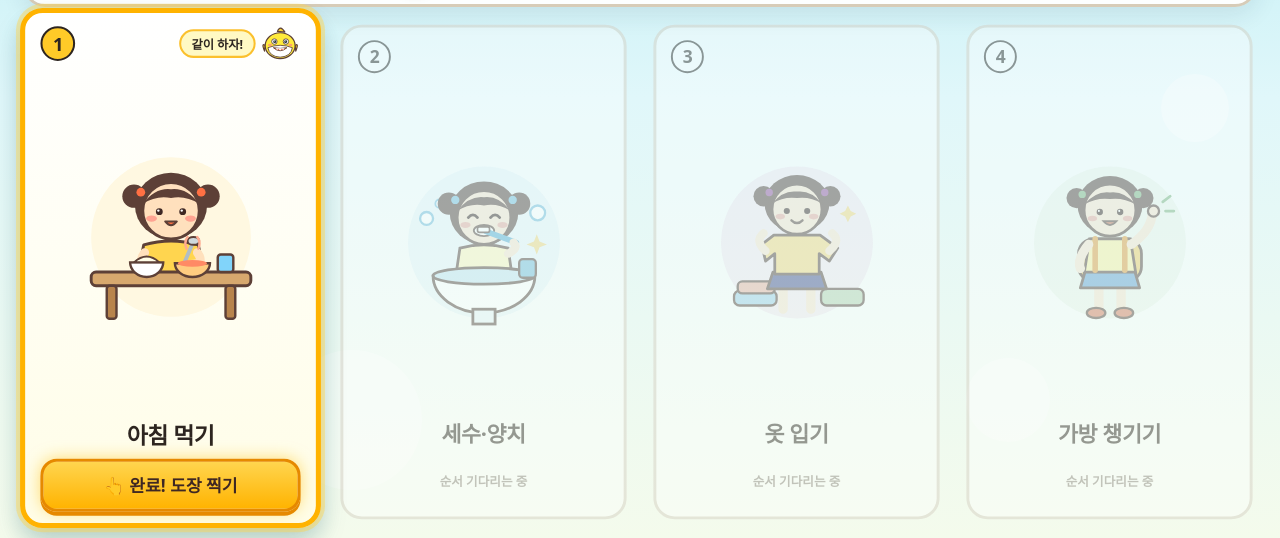
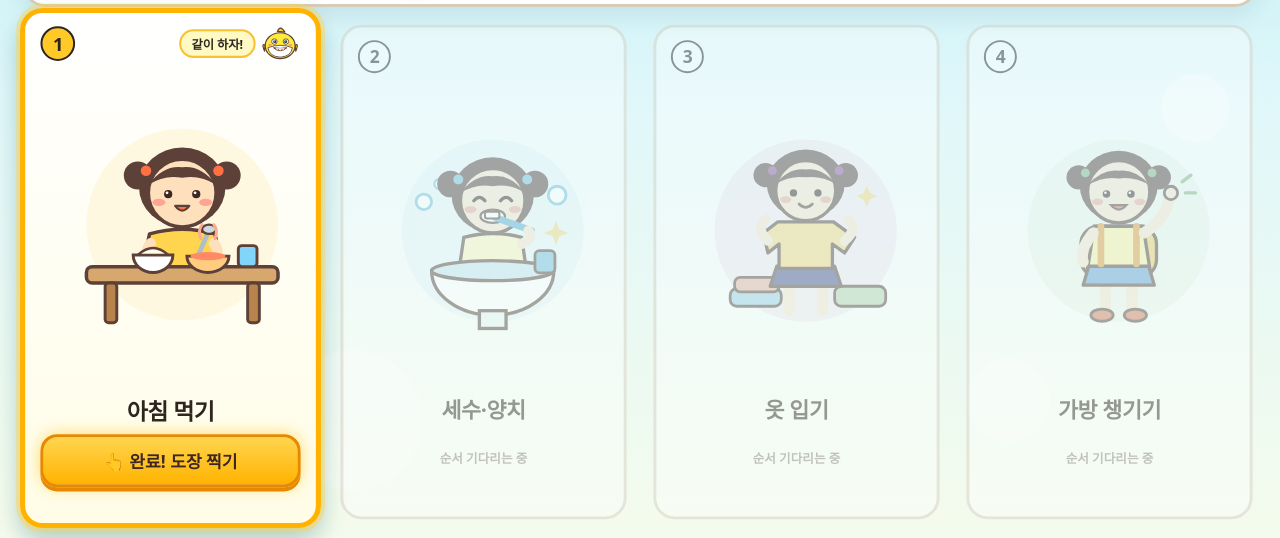
Before and after one commit to yangduhi/family_dashboard, a plain HTML site: page web/index.html in a window 1280 px wide. Shown: the part 262-800 px from the top of the page. Drawn offline with Linux system fonts and the light colour scheme; no server answers.

Commit message:
fix(ui): raise tablet card actions and enlarge step artwork

```diff
--- a/web/styles.css
+++ b/web/styles.css
@@ -652,6 +652,31 @@ svg {
   border-radius: 18px;
 }
 
+@media (min-width: 961px) and (min-height: 540px) {
+  .step-card {
+    grid-template-columns: minmax(0, 1fr);
+    padding-block-end: calc(clamp(10px, 1.3dvh, 16px) + clamp(14px, 3dvh, 24px));
+  }
+
+  .step-art-wrap {
+    grid-template-rows: minmax(0, 1fr);
+  }
+
+  .step-art {
+    inline-size: min(100%, 252px);
+    block-size: min(100%, 252px);
+    max-block-size: none;
+    grid-template-rows: minmax(0, 1fr);
+  }
+}
+
+@media (min-width: 961px) and (540px <= height <= 680px) {
+  .step-card {
+    padding-block-end: calc(clamp(10px, 1.3dvh, 16px) + 8px);
+    gap: 4px;
+  }
+}
+
 .step-card.is-done .step-art {
   opacity: 0.72;
 }
```
Also changed, not shown: 1 other file.
